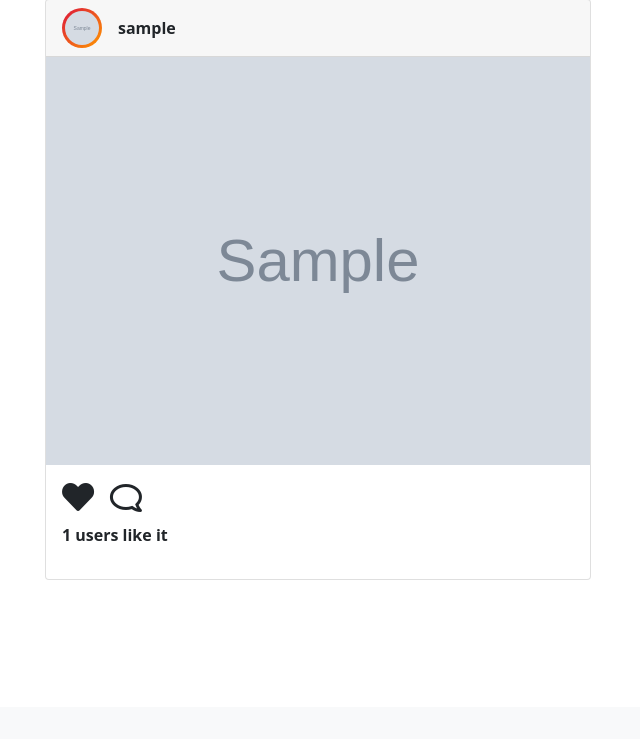
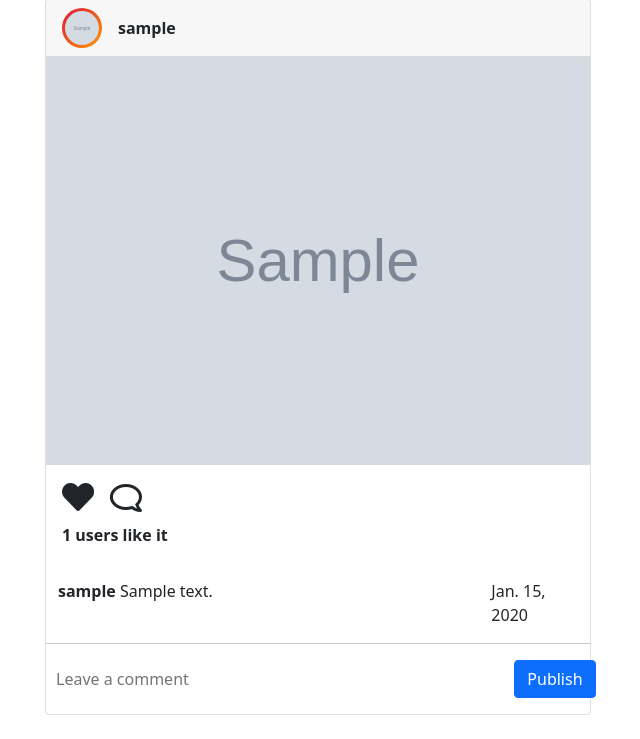
Before and after one commit to lidpwnz/instagram, a Django app: page /posts/1/detail in a window 1280 px wide. Shown: the part 93-832 px from the top of the page, without its empty margins (322-962 px from the left). Before the commit the page ends 673 px from the top, so only its background shows below. Run offline with Django 3.2, Linux system fonts and the light colour scheme; a user stored in the database is signed in; tables that the repository leaves empty hold one stand-in row (values such as "Sample post"); grey boxes marked "Sample" are stand-in pictures; some libraries are stand-ins or nearby versions.

Commit message:
Реализовал функцию добавления комментария, для нее написал представление, путь, и шаблон

```diff
--- a/accounts/templates/user/profile.html
+++ b/accounts/templates/user/profile.html
@@ -181,7 +181,7 @@
                                             class="visually-hidden">Likes:</span>
                                         <a class="text-light" href="{% url 'add_like' post.pk %}">
                                             <i class="fas fa-heart" aria-hidden="true"></i>
-                                        </a>{{ post.likes_count }}
+                                        </a>{{ post.users_who_like_it.count }}
                                     </li>
                                     <li class="gallery-item-comments text-light">
                                         <span class="visually-hidden">Comments:</span>
--- a/instagram/forms/post_form.py
+++ b/instagram/forms/post_form.py
@@ -17,4 +17,13 @@ class PostForm(forms.ModelForm):
 class CommentForm(forms.ModelForm):
     class Meta:
         model = Comment
-        exclude = ['post', 'comment_author']
+        fields = ['text', ]
+        # exclude = ['post', 'comment_author']
+        labels = {
+            'text': 'Leave a comment'
+        }
+        widgets = {
+            'text': forms.TextInput(attrs=get_widget_attrs()),
+            'post': forms.HiddenInput(),
+            'comment_author': forms.HiddenInput(),
+        }
--- a/instagram/urls/post_urls.py
+++ b/instagram/urls/post_urls.py
@@ -1,5 +1,6 @@
 from django.urls import path
-from instagram.views.post_views import PostCreate, AddLikeToPostView, PostDetailView, PostDeleteView, FeedView
+from instagram.views.post_views import PostCreate, AddLikeToPostView, PostDetailView, PostDeleteView, FeedView, \
+    AddCommentToPostView
 
 urlpatterns = [
     path('', FeedView.as_view(), name='feed'),
@@ -7,4 +8,5 @@ urlpatterns = [
     path('<int:post_pk>/detail', PostDetailView.as_view(), name='post_detail'),
     path('<int:post_pk>/delete', PostDeleteView.as_view(), name='post_delete'),
     path('<int:post_pk>/add_like', AddLikeToPostView.as_view(), name='add_like'),
+    path('<int:post_pk>/add_comment', AddCommentToPostView.as_view(), name='add_comment'),
 ]
--- a/instagram/views/post_views.py
+++ b/instagram/views/post_views.py
@@ -2,7 +2,7 @@ from django.shortcuts import redirect, get_object_or_404
 from django.urls import reverse_lazy
 from django.views import generic, View
 
-from instagram.forms.post_form import PostForm
+from instagram.forms.post_form import PostForm, CommentForm
 from instagram.models import Post, Like
 
 
@@ -23,7 +23,11 @@ class PostDetailView(generic.DetailView):
     template_name = 'posts/post_detail.html'
     context_object_name = 'post'
     pk_url_kwarg = 'post_pk'
+    form = CommentForm
 
+    def get_context_data(self, **kwargs):
+        kwargs['form'] = self.form()
+        return super().get_context_data(**kwargs)
 
 class PostDeleteView(View):
     def post(self, request, *args, **kwargs):
@@ -38,6 +42,7 @@ class FeedView(generic.ListView):
     model = Post
     context_object_name = 'posts'
     ordering = ['-created_at']
+    form = CommentForm
 
     def get_queryset(self):
         queryset = []
@@ -47,6 +52,10 @@ class FeedView(generic.ListView):
             for j in i.user.posts.all():
                 queryset.append(j)
         return queryset
+
+    def get_context_data(self, **kwargs):
+        kwargs['form'] = self.form()
+        return super().get_context_data(**kwargs)
 
 
 class AddLikeToPostView(generic.View):
@@ -91,5 +100,18 @@ class AddLikeToPostView(generic.View):
         return redirect(self.get_success_url())
 
 
-class AddCommentToPostView(generic.View):
-    pass
+class AddCommentToPostView(View):
+
+    def get_success_url(self):
+        return self.request.META['HTTP_REFERER']
+
+    def post(self, request, *args, **kwargs):
+        form = CommentForm(request.POST)
+        post = get_object_or_404(Post, pk=self.kwargs.get('post_pk'))
+        if form.is_valid():
+            post.comments.create(
+                text=request.POST.get('text'),
+                post=post,
+                comment_author=post.owner
+            )
+        return redirect(self.get_success_url())
--- /dev/null
+++ b/templates/partials/comment_create.html
@@ -0,0 +1,9 @@
+<form action="{% url 'add_comment' post.pk %}" method="post" class="row g-3">
+    {% csrf_token %}
+  <div class="col-10">
+      <input type="text" class="form-control-plaintext" name="text" placeholder="Leave a comment">
+  </div>
+  <div class="col-2">
+    <button type="submit" class="btn btn-primary mb-3">Publish</button>
+  </div>
+</form>
--- a/templates/partials/post_detail_partial.html
+++ b/templates/partials/post_detail_partial.html
@@ -30,5 +30,36 @@
             </div>
             <p class="fw-bold mt-2 fs-6">{{ post.users_who_like_it.count }} users like it</p>
         </div>
+        <div class="container">
+        {% if request.get_full_path == '/posts/' %}
+            {% for comment in post.comments.all|slice:":2" %}
+                <div class="d-flex justify-content-between">
+                    <div class="col-9">
+                        <p><strong>{{ comment.comment_author.username }}</strong> {{ comment.text }}</p>
+                    </div>
+                    <div class="col-2">
+                        {{ comment.created_at|date }}
+                    </div>
+                </div>
+            {% endfor %}
+            <a href="{% url 'post_detail' post.pk %}" style="color: gray">See all comments ({{ post.comments.count }})</a>
+        {% else %}
+            {% for comment in post.comments.all %}
+                <div class="d-flex justify-content-between">
+                    <div class="col-9">
+                        <p><strong>{{ comment.comment_author.username }}</strong> {{ comment.text }}</p>
+                    </div>
+                    <div class="col-2">
+                        {{ comment.created_at|date }}
+                    </div>
+                </div>
+            {% endfor %}
+        {% endif %}
+        </div>
+    <hr>
+    <div style="margin-left: 10px">
+
+        {% include 'partials/comment_create.html' %}
+    </div>
     </div>
 </div>
--- a/templates/posts/feed.html
+++ b/templates/posts/feed.html
@@ -14,7 +14,6 @@
     <div class="container">
         <h1 class="text-center">Feed</h1>
         <a href="{% url 'post_create' %}" class="btn btn-primary w-25 mt-3">Create New Post</a>
-
         {% for post in posts %}
             {% include 'partials/post_detail_partial.html' %}
         {% endfor %}
```
